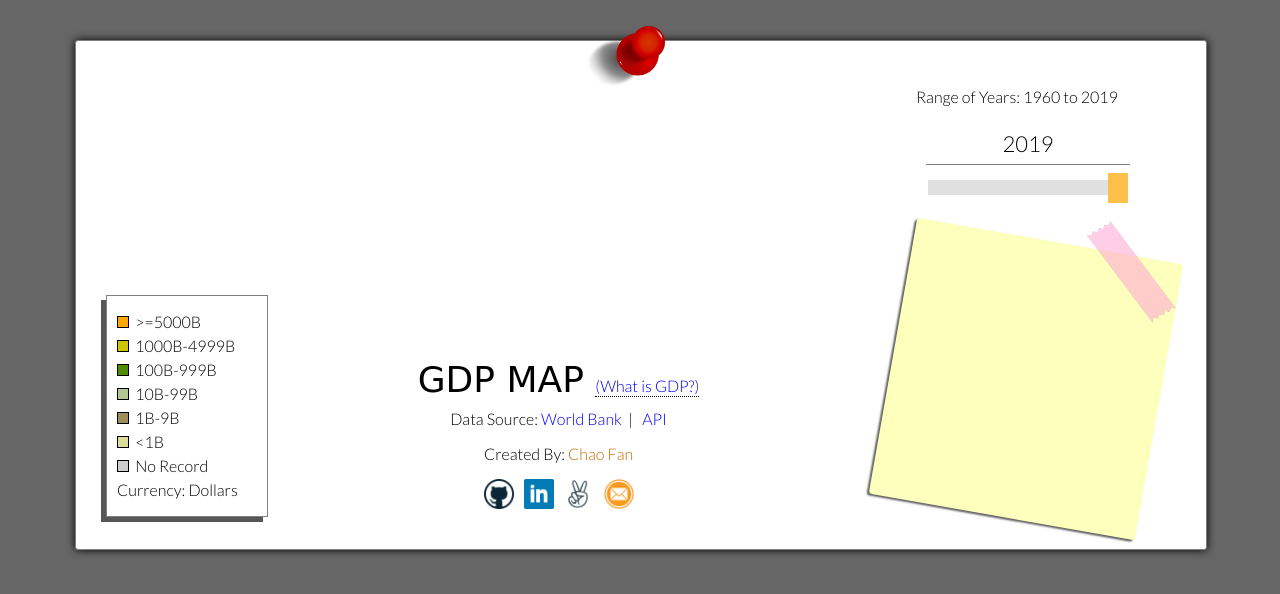
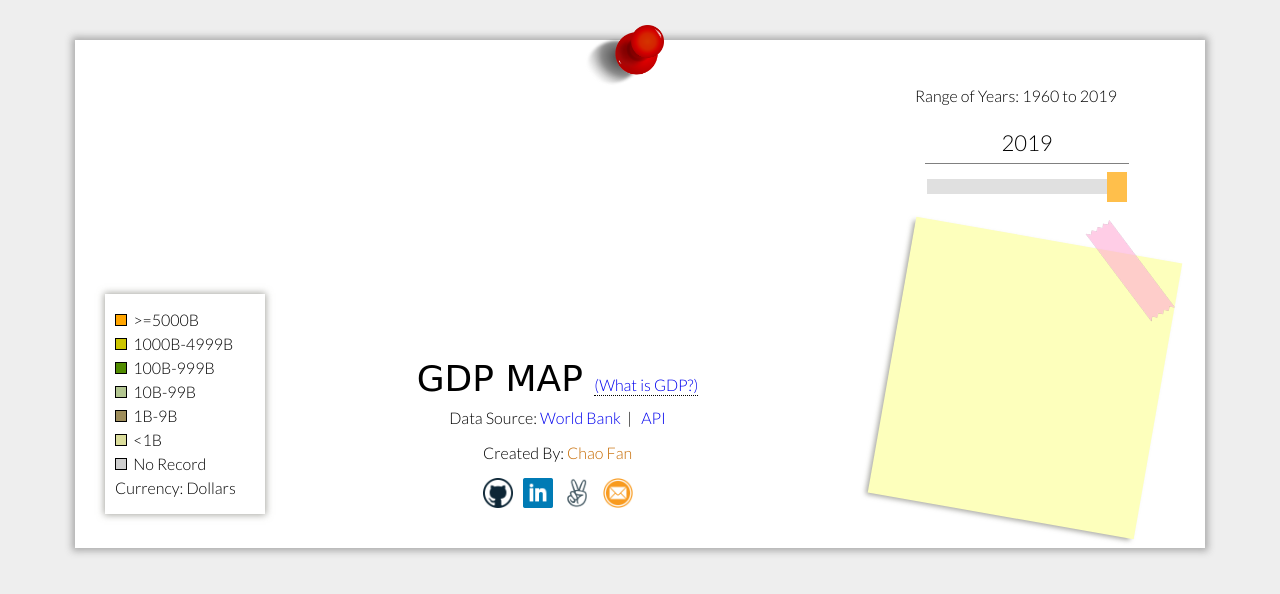
Before and after one commit to chaofan85/GDP_Map, a website built with webpack: page index.html in a window 1280 px wide. Built offline with nearby package versions, Linux system fonts and the light colour scheme; no server answers; a web font is replaced by a local one; what datamaps would draw is missing.

Commit message:
updated styling

```diff
--- a/style.css
+++ b/style.css
@@ -1,5 +1,5 @@
 body {
-  background: #666;
+  background: #eee;
 }
 
 main {
@@ -10,11 +10,9 @@ main {
 section {
   width: 100%;
   display: flex;
-  border: 1px solid grey;
-  border-radius: 3px;
   background: white;
   margin-top: 40px;
-  box-shadow: 0 0 8px black;
+  box-shadow: 0px 0px 7px 3px rgba(70, 70, 70, 0.4);
   position: relative;
   flex-wrap: wrap;
 }
@@ -27,7 +25,7 @@ section {
 }
 
 .notice {
-  font-family: 'Lato', sans-serif;
+  font-family: "Lato", sans-serif;
   font-size: 16px;
   margin-left: 25px;
 }
@@ -44,8 +42,8 @@ section {
   background: #d3d3d3;
   outline: none;
   opacity: 0.7;
-    -webkit-transition: .2s;
-    transition: opacity .2s;
+  -webkit-transition: 0.2s;
+  transition: opacity 0.2s;
   margin-top: 15px;
 }
 
@@ -60,7 +58,6 @@ section {
   height: 30px;
   background: orange;
   cursor: pointer;
-
 }
 
 .slider::-moz-range-thumb {
@@ -91,16 +88,15 @@ path:hover {
 .country-data {
   width: 270px;
   height: 280px;
-  font-family: 'Lato', sans-serif;
+  font-family: "Lato", sans-serif;
   font-size: 22px;
-  border-radius: 3px;
   padding: 20px 30px;
   margin-top: 40px;
   box-sizing: border-box;
   color: #444;
   background: #fdffbc;
   transform: rotate(10deg);
-  box-shadow: -2px 2px 2px #606060;
+  box-shadow: -3px 3px 5px -1px rgba(110, 110, 100, 0.6);
   position: relative;
 }
 
@@ -121,8 +117,8 @@ path:hover {
   font-size: 16px;
 }
 
-input[type=number]::-webkit-inner-spin-button,
-input[type=number]::-webkit-outer-spin-button {
+input[type="number"]::-webkit-inner-spin-button,
+input[type="number"]::-webkit-outer-spin-button {
   -webkit-appearance: none;
   margin: 0;
 }
@@ -130,7 +126,7 @@ input[type=number]::-webkit-outer-spin-button {
 .year {
   width: 100%;
   height: 40px;
-  font-family: 'Lato', sans-serif;
+  font-family: "Lato", sans-serif;
   font-size: 22px;
   letter-spacing: 1.5;
   text-align: center;
@@ -140,8 +136,8 @@ input[type=number]::-webkit-outer-spin-button {
   margin: auto;
 }
 
-
-.data-year, .gdp span {
+.data-year,
+.gdp span {
   font-size: 18px;
   margin-left: 0;
 }
@@ -153,12 +149,11 @@ input[type=number]::-webkit-outer-spin-button {
 .legend {
   width: 160px;
   height: 220px;
-  font-family: 'Lato', sans-serif;
+  font-family: "Lato", sans-serif;
   margin-left: 30px;
   position: absolute;
   top: 50%;
-  border: 1px solid grey;
-  box-shadow: -5px 5px 0 #565656;
+  box-shadow: 0px 0px 7px 1px rgba(110, 110, 100, 0.6);
 }
 
 .legend ul {
@@ -218,7 +213,7 @@ input[type=number]::-webkit-outer-spin-button {
 .title {
   width: 360px;
   height: 50px;
-  font-family: 'Fredericka the Great', cursive;
+  font-family: "Fredericka the Great", cursive;
   font-size: 36px;
   text-align: center;
   margin: 0;
@@ -229,7 +224,7 @@ input[type=number]::-webkit-outer-spin-button {
 }
 
 .gdp-link {
-  font-family: 'Lato', sans-serif;
+  font-family: "Lato", sans-serif;
   font-size: 16px;
   padding-bottom: 1px;
   border-bottom: 1px dotted black;
@@ -237,7 +232,7 @@ input[type=number]::-webkit-outer-spin-button {
 
 .source {
   margin: 0;
-  font-family: 'Lato', sans-serif;
+  font-family: "Lato", sans-serif;
   text-align: center;
 }
 
@@ -246,9 +241,8 @@ input[type=number]::-webkit-outer-spin-button {
 }
 
 .author {
-  font-family: 'Lato', sans-serif;
+  font-family: "Lato", sans-serif;
   text-align: center;
-
 }
 
 .author a {
```
Lines whose indentation alone changed are shown as unchanged.
